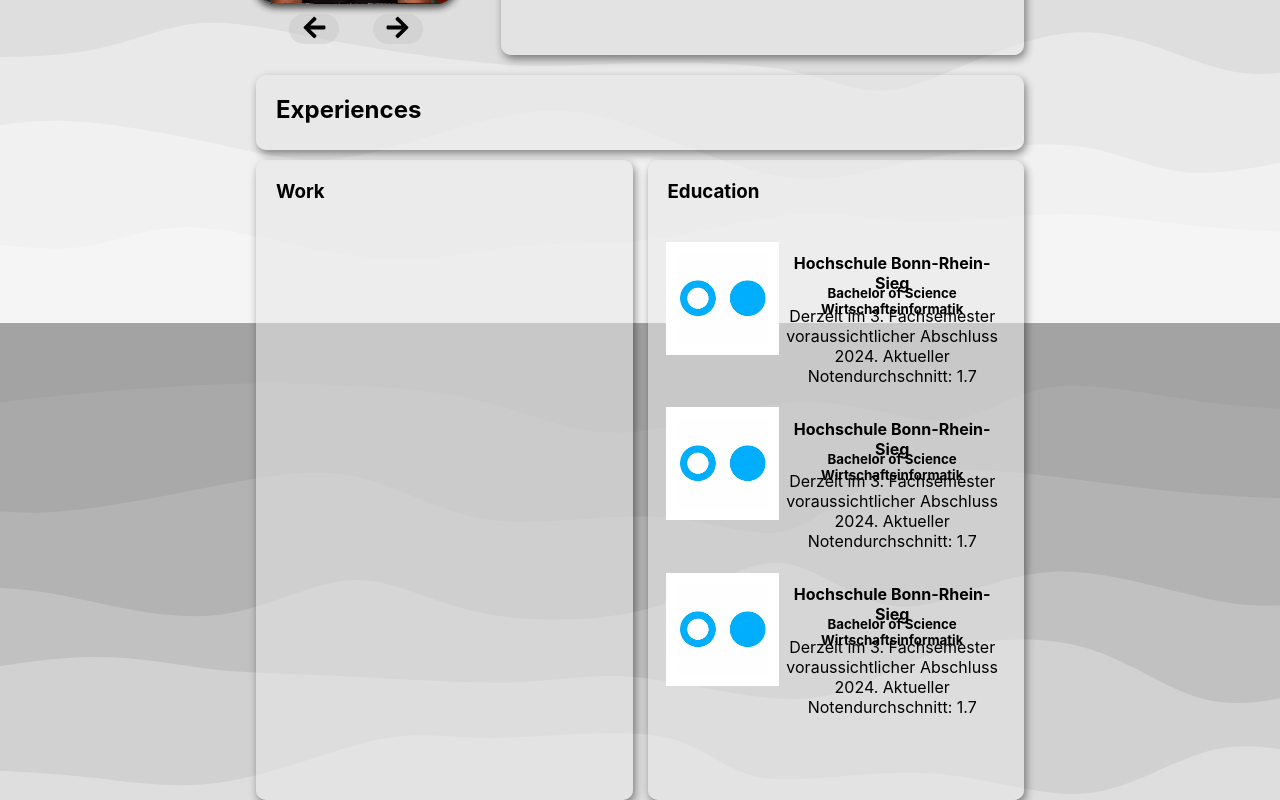
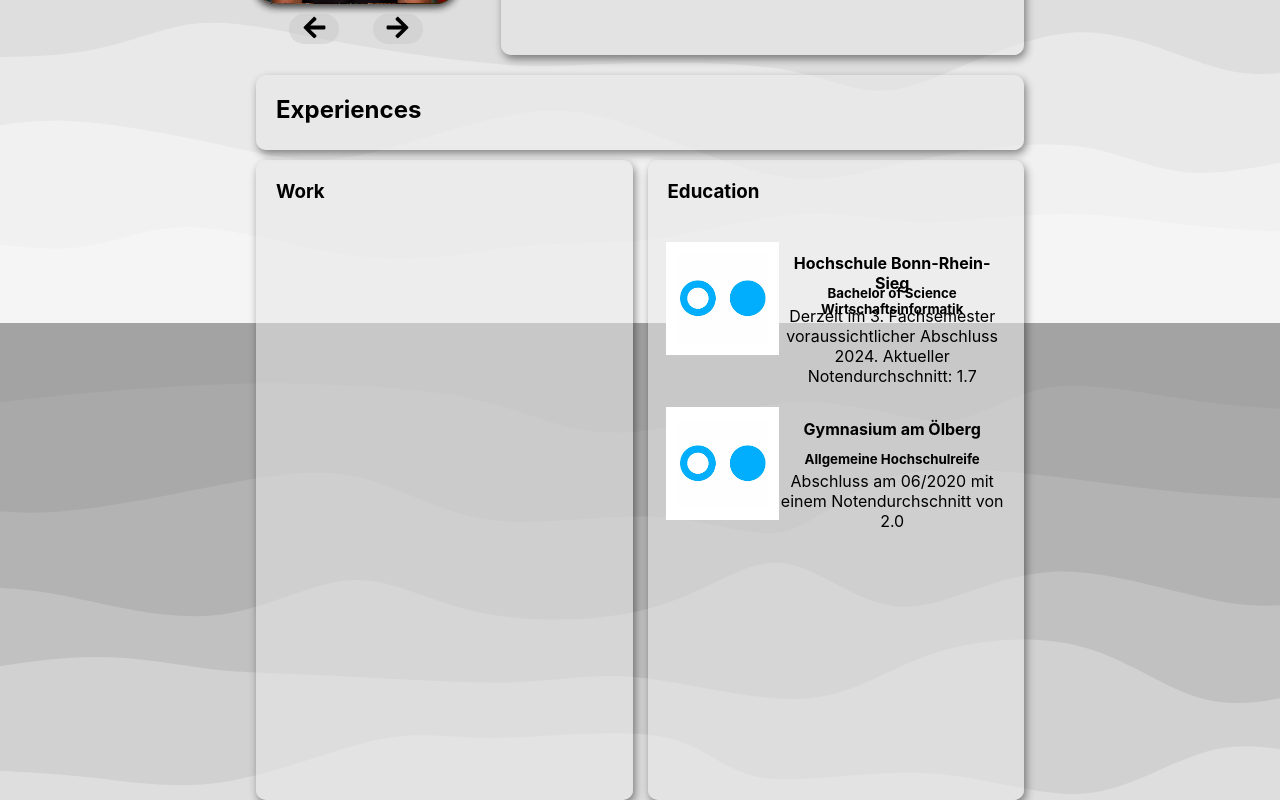
Before and after one commit to liamskydamien/me, a React (Create React App) app: page / in a window 1280 px wide. Shown: the part 477-1277 px from the top of the page. Built offline with nearby package versions, Linux system fonts and the light colour scheme.

Commit message:
Adding Entries

```diff
--- a/src/Components/Content/ListOfEducation.js
+++ b/src/Components/Content/ListOfEducation.js
@@ -14,19 +14,9 @@
             </div>
         <div className={styles.wrapper}>
             <img src={hbrs} alt="Logo der Hochschule Bonn-Rhein-Sieg"/>
-            <h4>Hochschule Bonn-Rhein-Sieg</h4>
-            <h5>Bachelor of Science Wirtschaftsinformatik</h5>
-            <p>Derzeit im 3. Fachsemester voraussichtlicher Abschluss 2024.
-                Aktueller Notendurchschnitt: 1.7
-            </p>
-        </div>
-        <div className={styles.wrapper}>
-            <img src={hbrs} alt="Logo der Hochschule Bonn-Rhein-Sieg"/>
-            <h4>Hochschule Bonn-Rhein-Sieg</h4>
-            <h5>Bachelor of Science Wirtschaftsinformatik</h5>
-            <p>Derzeit im 3. Fachsemester voraussichtlicher Abschluss 2024.
-                Aktueller Notendurchschnitt: 1.7
-            </p>
+            <h4>Gymnasium am Ölberg</h4>
+            <h5>Allgemeine Hochschulreife</h5>
+            <p>Abschluss am 06/2020 mit einem Notendurchschnitt von 2.0</p>
         </div>
     </React.Fragment>
 }
```
